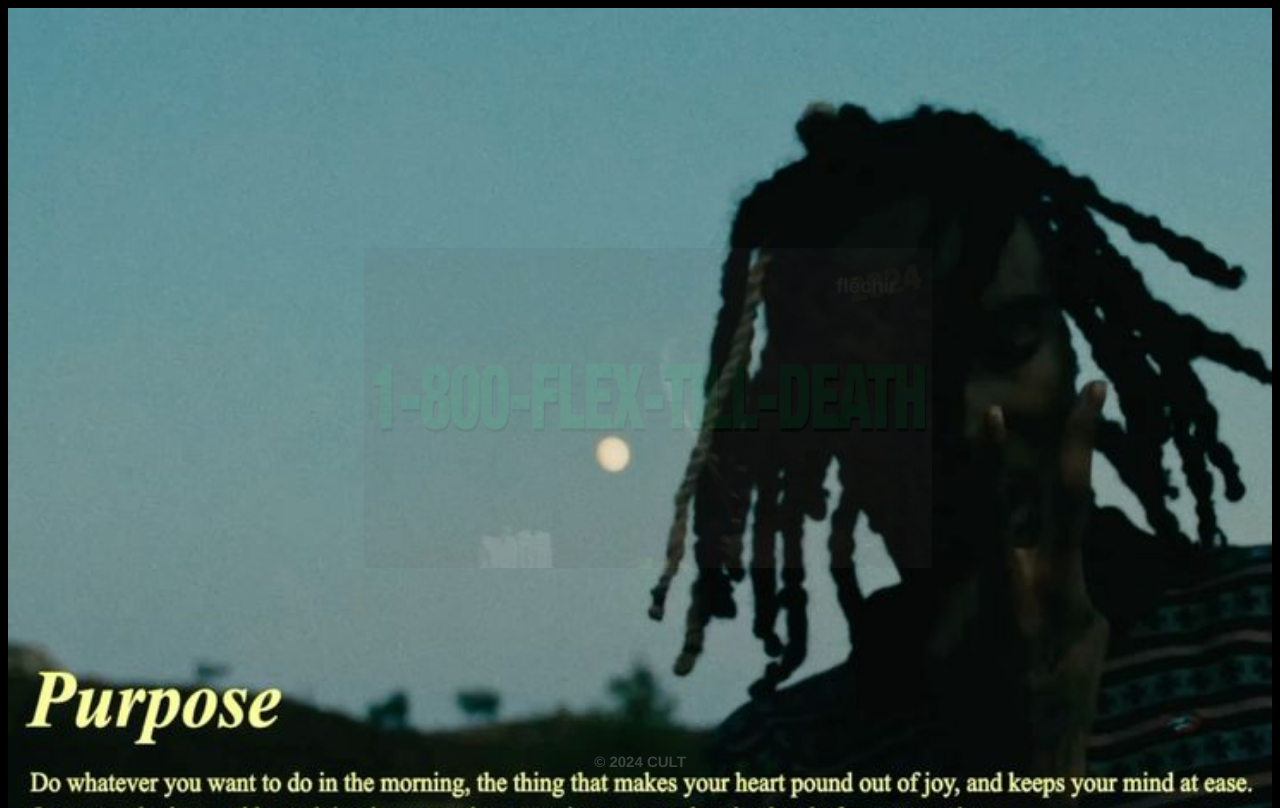
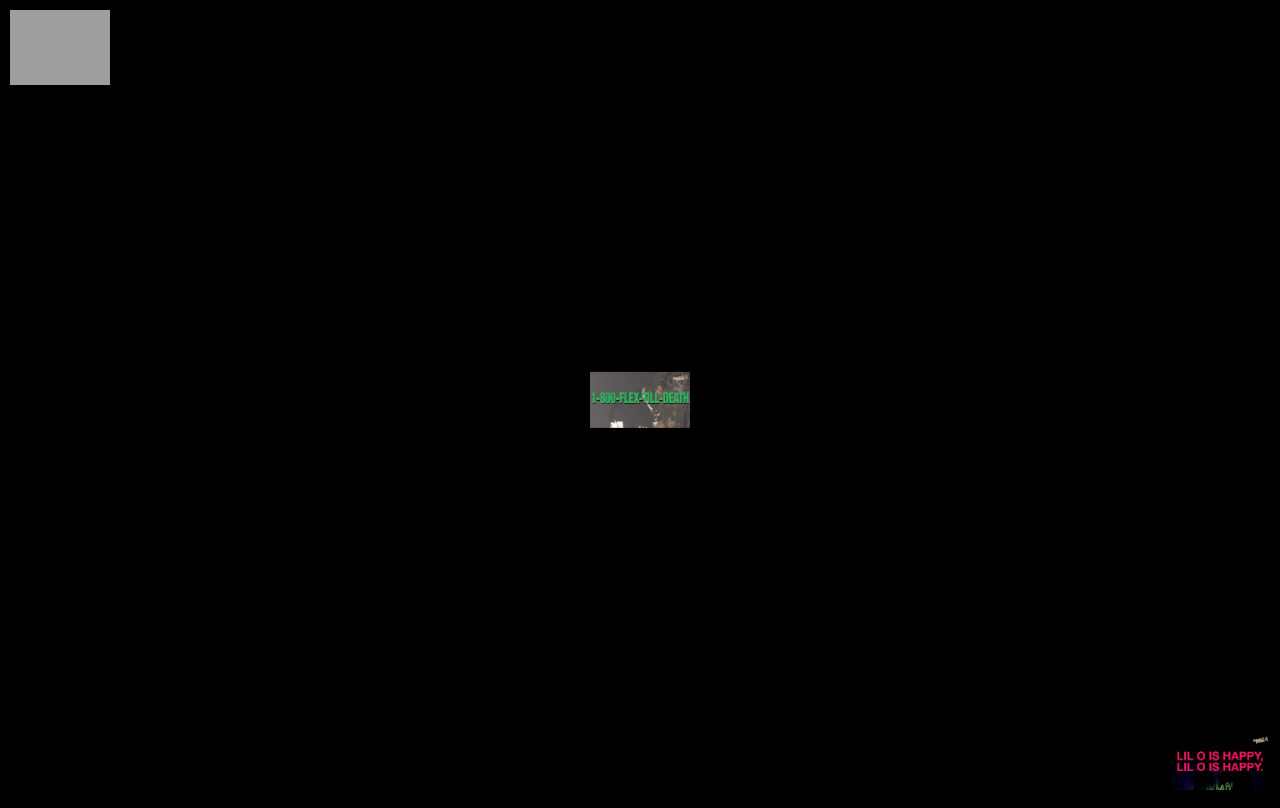
Before and after one commit to utkarshuzis/utkarshuzis, a plain HTML site: page index.html in a window 1280 px wide. Drawn offline with Linux system fonts and the light colour scheme; grey boxes are pictures that could not be loaded.

Commit message:
Update index.html

```diff
--- a/index.html
+++ b/index.html
@@ -1,85 +1,49 @@
-
-<!doctype html>
-<html id="seattle">
-
-<head id="sanfrancisco">
-  <script async src="https://www.googletagmanager.com/gtag/js?id=AW-16762409096"></script>
-  <script>
-    window.dataLayer = window.dataLayer || [];
-    function gtag() { dataLayer.push(arguments); }
-    gtag('js', new Date());
-    gtag('config', 'AW-16762409096');
-  </script>
-  <meta name="viewport" content="width=device-width, initial-scale=1">
-  <title id="losangeles">CULT</title>
-  <link rel="icon" href="/CULT.jpg">
-</head>
-
-<body id="phoenix">
-  <div id="denver">
-    <div id="newyork">
-      <div id="chicago">
-        <img id="london" src="CULT.gif">
-      </div>
-    </div>
-  </div>
-  <div id="paris">
-    <p.> &copy 2024 CULT</p>
-  </div>
+<!DOCTYPE html>
+<html lang="en">
+<head>
+    <meta charset="UTF-8">
+    <meta name="viewport" content="width=device-width, initial-scale=1.0">
+    <title>Your Website</title>
+    <link rel="icon" href="CULT.jpg">
     <style>
-    #phoenix {
-      user-select: none;
-      -webkit-user-select: none;
-      -khtml-user-select: none;
-      -moz-user-select: none;
-      -ms-user-select: none;
-      pointer-events: none;
-      background-size: cover;
-      background-image: url("CULT.webp");
-      position: center;
-      height: 100%;
+        body {
+            background-color: black;
+            margin: 0;
+            overflow: hidden;
         }
 
-    #seattle {
-      overflow: hidden;
-      margin: 0;
-      height: 100%;
-      color: white;
-      background-color: black;
-      user-select: none;
-      -webkit-user-select: none;
+        /* Positioning the GIFs */
+        .gif {
+            position: absolute;
+            width: 100px; /* Adjust size as needed */
+            height: auto;
         }
 
-    #london {
-      display: block;
-      margin-left: auto;
-      margin-right: auto;
-      margin-top: auto;
-      margin-bottom: auto;
-      height: 40vh;
+        /* Middle */
+        #middle {
+            top: 50%;
+            left: 50%;
+            transform: translate(-50%, -50%);
         }
 
-    #chicago {
-      width: 100%;
-      height: 100%;
-      position: absolute;
-      display: flex;
-      opacity: 10%;
+        /* Top-left */
+        #top-left {
+            top: 10px;
+            left: 10px;
         }
 
-    #paris {
-      position: absolute;
-      bottom: 0;
-      left: 0;
-      right: 0;
-      text-align: center;
-      color: rgb(255, 255, 255, 0.21);
-      font-size: 15px;
-      font-weight: bold;
-      padding-bottom: 1em;
-      font-family: 'Helvetica', 'Arial', sans-serif;
+        /* Bottom-right */
+        #bottom-right {
+            bottom: 10px;
+            right: 10px;
         }
     </style>
+</head>
+<body>
+
+    <img id="middle" class="gif" src="CULT.gif">
+    <img id="top-left" class="gif" src="CULT2.gif">
+    <img id="bottom-right" class="gif" src="CULT3.gif">
+
 </body>
-
 </html>
```
Lines whose indentation alone changed are shown as unchanged.
